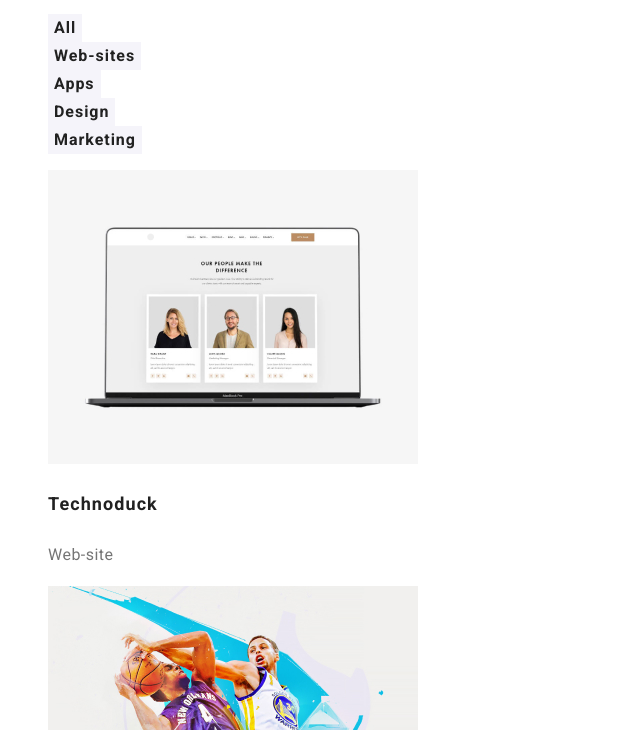
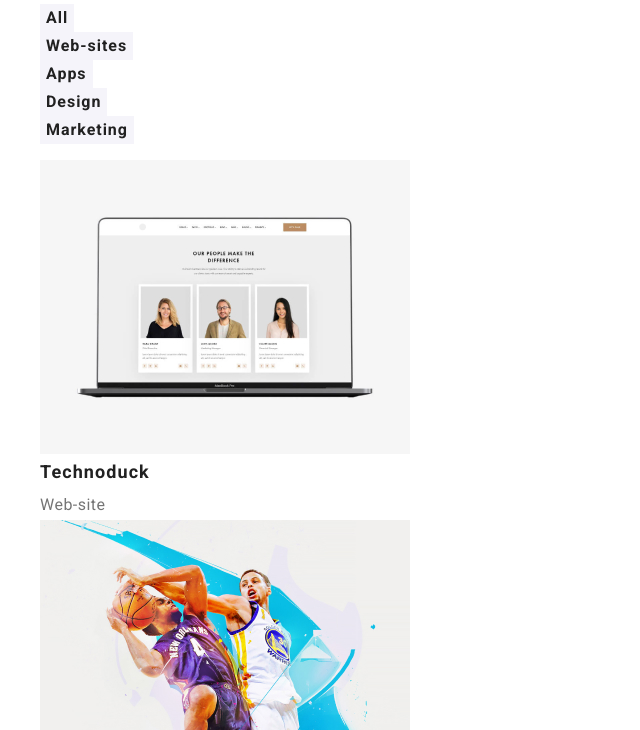
Before and after one commit to Maryam-2525/goit-markup-hw-3, a plain HTML site: page portfolio.html in a window 1280 px wide. Shown: the part 114-844 px from the top of the page, without its empty margins (0-640 px from the left). Drawn offline with nearby package versions, Linux system fonts and the light colour scheme.

Commit message:
Homework3

```diff
--- a/css/styles.css
+++ b/css/styles.css
@@ -10,6 +10,15 @@
     --light-bg-color: #f5f4f4;
     --btn-bg-color:#f5f4fa;
     --footer-lnk-color:rgba(255, 255, 255, 0.6);
+}
+h1,h2,h3,h4,h5,h6,p{
+    margin: 0;
+}
+html{
+    box-sizing: border-box;
+}
+img{
+    display: block;
 
 }
 
@@ -199,7 +208,7 @@ ul{
 }
 
 .portfolio-des{
-    font-style: medium;
+    font-style: normal;
     font-weight: 700;
     font-size: 18px;
     line-height: calc(36/18);
@@ -208,7 +217,7 @@ ul{
 }
 
 .portfolio-text{
-    font-style: medium;
+    font-style: normal;
     font-weight: 400;
     font-size: 16px;
     line-height: calc(30/16);
--- a/portfolio.html
+++ b/portfolio.html
@@ -5,6 +5,7 @@
     <meta charset="UTF-8">
     <meta http-equiv="X-UA-Compatible" content="IE=edge">
     <meta name="viewport" content="width=device-width, initial-scale=1.0">
+    <link rel="stylesheet" href="https://cdnjs.cloudflare.com/ajax/libs/modern-normalize/1.0.0/modern-normalize.min.css" />
     <link rel="stylesheet" href="./css/styles.css">
     <title>Homework 2</title>
 </head>
```
Also changed, not shown: Index.html (+1 -0 lines).
